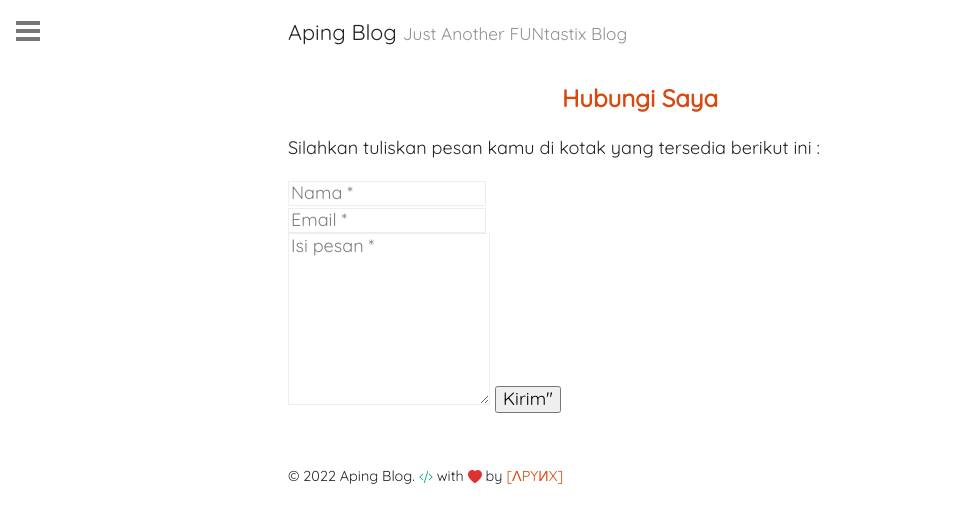
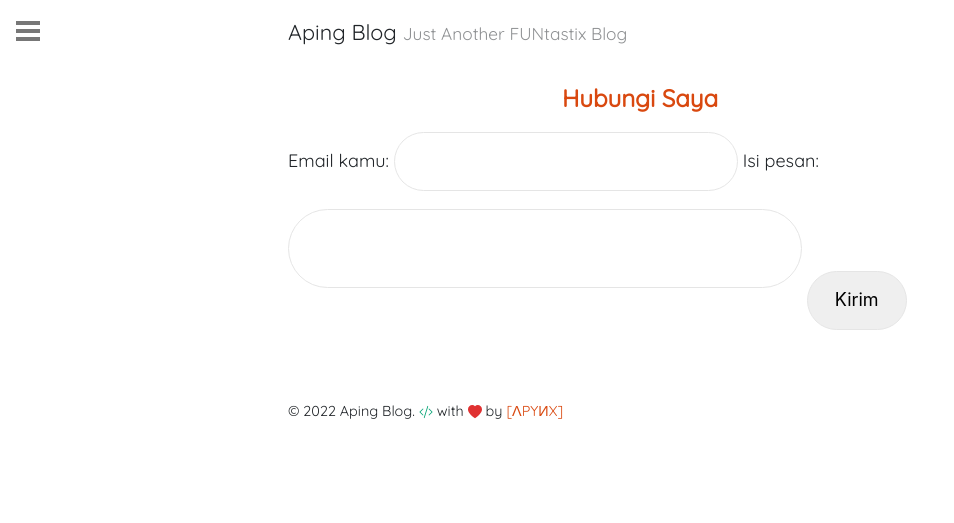
Before and after one commit to apynx/apynx.github.io, a Jekyll site: the page built from kontak.html, in a window 1280 px wide. Shown: the top 523 px of the page, without its empty margins (0-954 px from the left). Built offline with Jekyll 4.4.1, drawn with Linux system fonts in a browser that asks for light colours.

Commit message:
update all

```diff
--- a/_includes/custom-head.html
+++ b/_includes/custom-head.html
@@ -1,5 +1,5 @@
 {% comment %}
   A placeholder for customizing head.
 {% endcomment %}
-
+{% seo %}
 <link rel="shortcut icon" type="image/png" href="{{ site.baseurl }}/assets/images/favicon.ico">
--- a/_includes/head.html
+++ b/_includes/head.html
@@ -13,6 +13,6 @@
   <link rel="stylesheet" href="{{ 'assets/css/normalize.css' | relative_url }}">
   <link rel="stylesheet" href="{{ 'assets/css/ockham.css' | relative_url }}">
   <script async src="{{ 'assets/js/ockham.js' | relative_url }}"></script>
-  {% seo %}
+
   {% include custom-head.html %}
 </head>
--- a/_sass/ockham/_custom.scss
+++ b/_sass/ockham/_custom.scss
@@ -88,27 +88,15 @@ figure.highlight {
   }
 }
 
-.form-control::-webkit-input-placeholder {
-	color: rgba(0,0,0,.5);
+input[type="text"], input[type="email"], input[type="search"],
+input[type="submit"], button, textarea {
+  padding: 1em 1.5em;
+  border: 1px solid #e5e5e5;
+  border-radius: 300px;
+  margin-bottom: 1em;
+  font-family:  -apple-system, BlinkMacSystemFont, "Segoe UI",
+                "Roboto", "Oxygen", "Ubuntu", "Cantarell",
+                "Fira Sans", "Droid Sans", "Helvetica Neue",
+                Arial, sans-serif;
 }
-.form-control:-moz-placeholder {
-	color: rgba(0,0,0,.5);
-}
-.form-control::-moz-placeholder {
-	color: rgba(0,0,0,.5);
-}
-.form-control:-ms-input-placeholder {
-	color: rgba(0,0,0,.5);
-}
-.form-control::-ms-input-placeholder {
-	color: rgba(0,0,0,.5);
-}
-.form-control {border:1px solid #eee; border-radius:0;}
-.authorpage h1 {
-	font-weight:700;
-	font-size:30px;
-}
-
-@media (max-width: 575px) {
-  .form-group .col-md-6:first-child {margin-bottom: 1rem;}
-}
+textarea { width: 73%;  resize: none; }
--- a/kontak.html
+++ b/kontak.html
@@ -4,15 +4,14 @@ title: Hubungi Saya
 permalink: /kontak/
 ---
 <form action="https://formspree.io/f/xayvllol" method="POST">
-    <p class="mb-4">Silahkan tuliskan pesan kamu di kotak yang tersedia berikut ini :</p>
-    <div class="form-group row">
-    <div class="col-md-6">
-    <input class="form-control" type="text" name="name" placeholder="Nama *" required>
-    </div>
-    <div class="col-md-6">
-    <input class="form-control" type="email" name="_replyto" placeholder="Email *" required>
-    </div>
-    </div>
-    <textarea rows="8" class="form-control mb-3" name="message" placeholder="Isi pesan *" required></textarea>
-    <input class="btn btn-dark" type="submit" value=Kirim">
+    <label>
+      Email kamu:
+      <input type="email" name="email">
+    </label>
+    <label>
+      Isi pesan:
+      <textarea name="message"></textarea>
+    </label>
+    <!-- your other form fields go here -->
+    <button type="submit">Kirim</button>
     </form>
```
Also changed, not shown: _includes/kontak.html (added).
